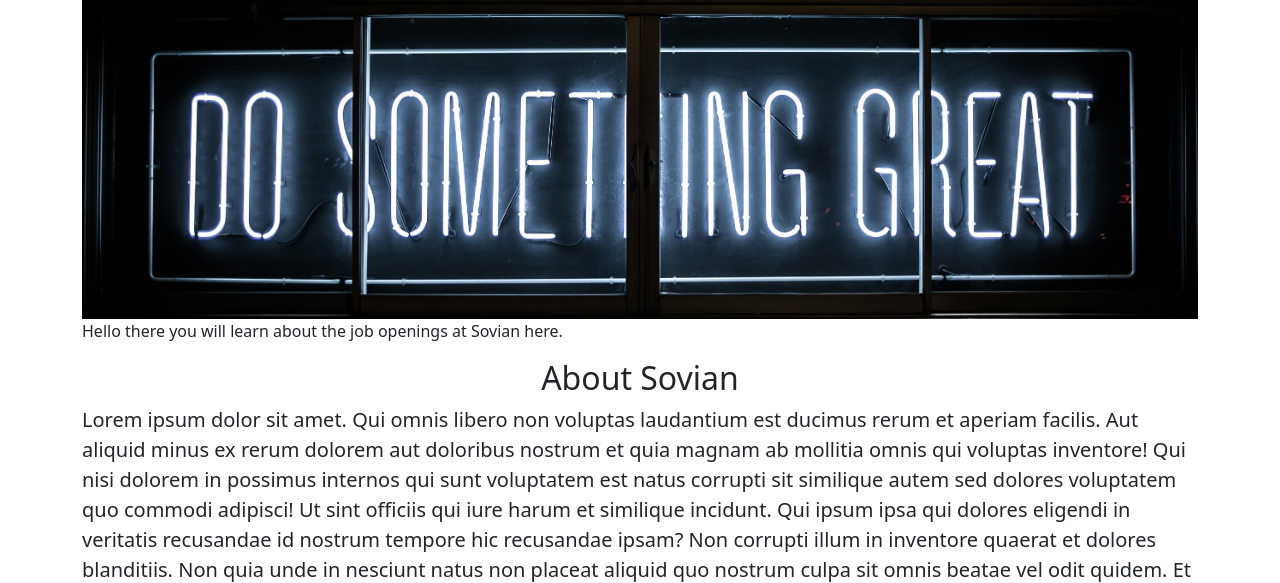
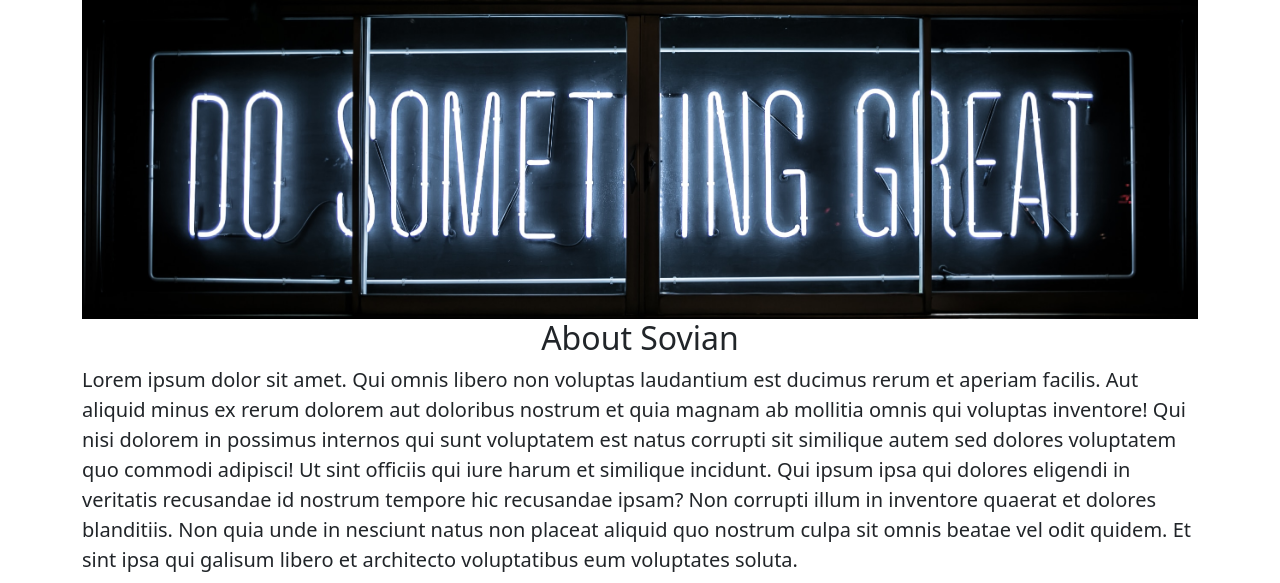
Before and after one commit to simranchauhan1/sovian-careers-website-v2, a Flask app: page / in a window 1280 px wide. Shown: the part 57-640 px from the top of the page. Run offline with Flask 3, Linux system fonts and the light colour scheme.

Commit message:
made some changes (removed <p> from the project)

```diff
--- a/templates/home.html
+++ b/templates/home.html
@@ -22,8 +22,7 @@
       {{company_name}} Careers
     </h1>
     <img id="banner" class="img-fluid" src ="https://sovian-carrers-websitw--simranchauhan2.repl.co/static/banner.jpg " height= "320px">
-    <p>Hello there you will learn about the job openings at Sovian
-       here.</p>
+
     <h2 class="text-center">About Sovian</h2>
     <p class="lead">Lorem ipsum dolor sit amet. Qui omnis libero non voluptas laudantium est ducimus rerum et aperiam facilis. Aut aliquid minus ex rerum dolorem aut doloribus nostrum et quia magnam ab mollitia omnis qui voluptas inventore! Qui nisi dolorem in possimus internos qui sunt voluptatem est natus corrupti sit similique autem sed dolores voluptatem quo commodi adipisci! Ut sint officiis qui iure harum et similique incidunt. Qui ipsum ipsa qui dolores eligendi in veritatis recusandae id nostrum tempore hic recusandae ipsam? Non corrupti illum in inventore quaerat et dolores blanditiis. Non quia unde in nesciunt natus non placeat aliquid quo nostrum culpa sit omnis beatae vel odit quidem. Et sint ipsa qui galisum libero et architecto voluptatibus eum voluptates soluta.
  </p>
```
